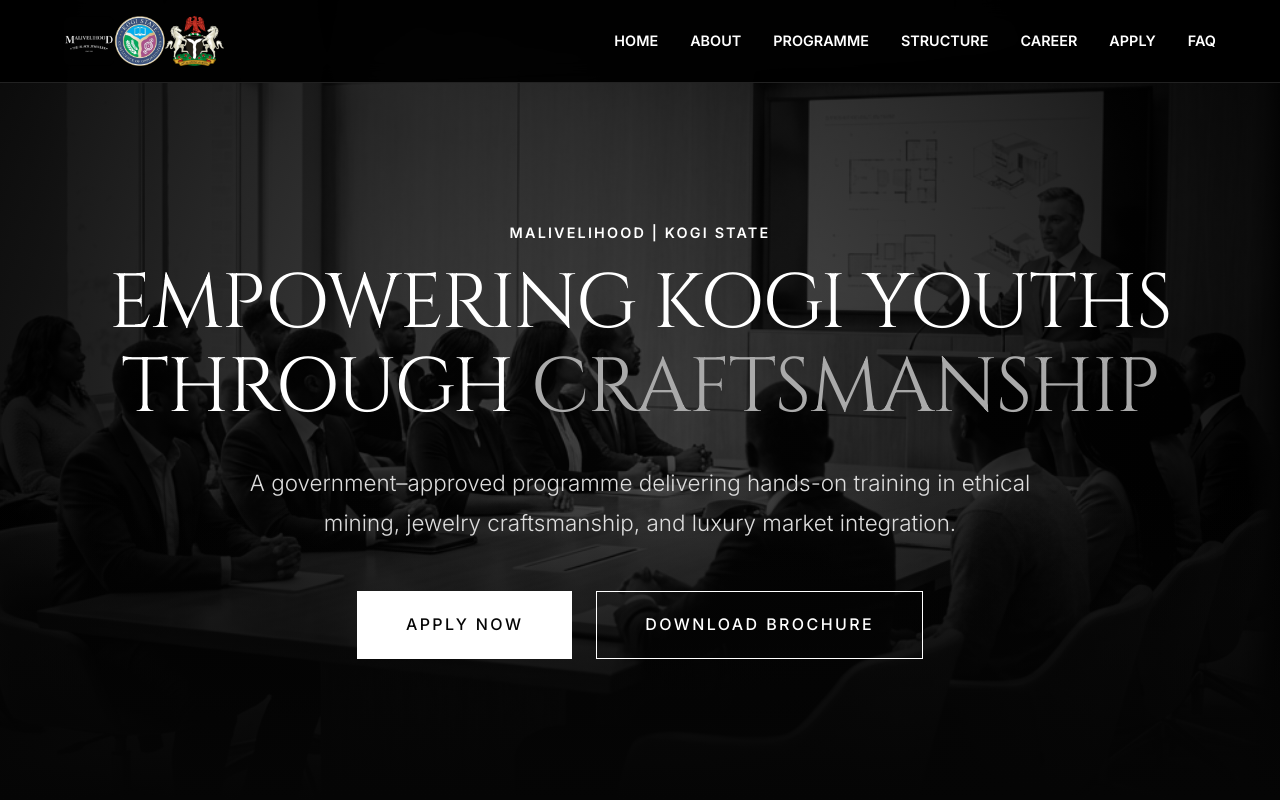
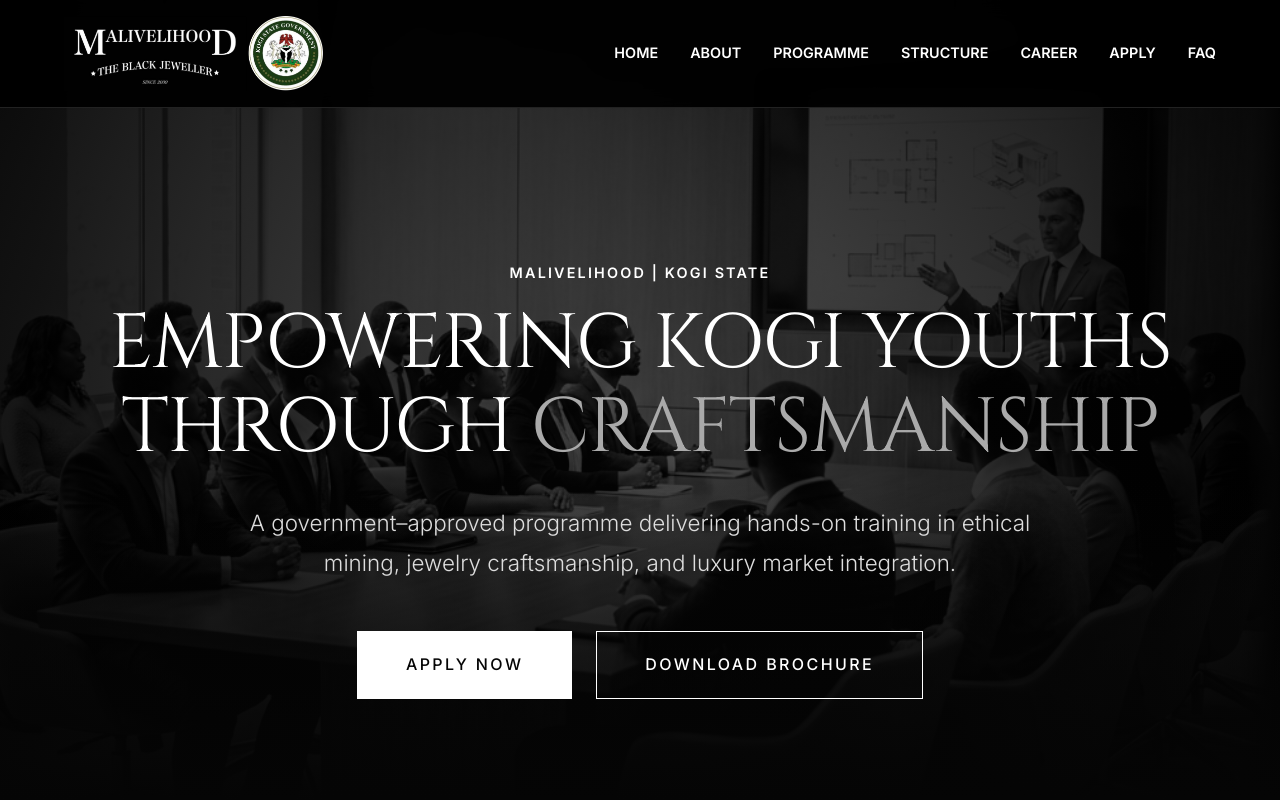
Before and after one commit to pitech01/malivelihood-kogistate, a React (Vite) app: page / in a window 1280 px wide. Shown: the top 800 px of the page. Built offline with nearby package versions, Linux system fonts and the light colour scheme.

Commit message:
logo update

```diff
--- a/src/components/Footer.tsx
+++ b/src/components/Footer.tsx
@@ -1,5 +1,5 @@
 
-import logo from '../assets/logo.png';
+import logo from '../assets/malivelihood_kogi_logo.png';
 
 const Footer = () => {
     return (
@@ -25,7 +25,7 @@ const Footer = () => {
                     {/* Column 1: Brand & Mission */}
                     <div>
                         <div style={{ marginBottom: '1.5rem' }}>
-                            <img src={logo} alt="Malivelihood | Kogi State" style={{ height: '60px', objectFit: 'contain' }} />
+                            <img src={logo} alt="Malivelihood | Kogi State" style={{ height: '90px', objectFit: 'contain' }} />
                         </div>
                         <p style={{ color: '#888', lineHeight: '1.8', marginBottom: '2rem' }}>
                             A pioneering partnership designed to transform the mining and jewelry sector through youth empowerment, ethical practices, and global craftsmanship standards.
--- a/src/components/Hero.tsx
+++ b/src/components/Hero.tsx
@@ -10,7 +10,7 @@ const Hero = () => {
             display: 'flex',
             alignItems: 'center',
             justifyContent: 'center', // Center content for Activizm style
-            paddingTop: '80px',
+            paddingTop: '160px',
             overflow: 'hidden'
         }}>
             {/* Background Image with Slow Zoom (Ken Burns Effect) */}
--- a/src/components/Navbar.tsx
+++ b/src/components/Navbar.tsx
@@ -1,5 +1,5 @@
 import { useState } from 'react';
-import logo from '../assets/logo.png';
+import logo from '../assets/malivelihood_kogi_logo.png';
 
 const Navbar = () => {
   const [isOpen, setIsOpen] = useState(false);
@@ -17,57 +17,33 @@ const Navbar = () => {
   ];
 
   return (
-    <nav style={{
-      position: 'fixed',
-      top: 0,
-      left: 0,
-      width: '100%',
-      backgroundColor: 'rgba(0,0,0,0.95)',
-      backdropFilter: 'blur(10px)',
-      borderBottom: '1px solid #222',
-      zIndex: 1000,
-      padding: '1rem 0'
-    }}>
-      <div className="container" style={{ display: 'flex', justifyContent: 'space-between', alignItems: 'center' }}>
+    <nav className="navbar">
+      <div className="container navbar-container">
         <a href="#" style={{ display: 'flex', alignItems: 'center' }}>
-          <img src={logo} alt="Malivelihood | Kogi State" style={{ height: '50px', objectFit: 'contain' }} />
+          <img src={logo} alt="Malivelihood | Kogi State" className="navbar-logo" />
         </a>
 
         {/* Desktop Menu */}
-        <div className="desktop-menu" style={{ display: 'flex', gap: '2rem' }}>
+        <div className="desktop-menu">
           {navLinks.map((link) => (
-            <a key={link.name} href={link.href} style={{ fontSize: '0.9rem', textTransform: 'uppercase', fontWeight: 600 }}>
+            <a key={link.name} href={link.href}>
               {link.name}
             </a>
           ))}
         </div>
 
         {/* Mobile Toggle */}
-        <div className="mobile-toggle" onClick={toggleMenu} style={{ cursor: 'pointer', display: 'none' }}>
+        <div className="mobile-toggle" onClick={toggleMenu}>
           <div style={{ width: '25px', height: '2px', background: 'white', marginBottom: '5px' }}></div>
           <div style={{ width: '25px', height: '2px', background: 'white', marginBottom: '5px' }}></div>
           <div style={{ width: '25px', height: '2px', background: 'white' }}></div>
         </div>
       </div>
 
-
       {/* Mobile Menu Overlay */}
       {
         isOpen && (
-          <div className="mobile-menu-overlay" style={{
-            position: 'fixed',
-            top: '80px', // Below navbar
-            left: 0,
-            width: '100%',
-            height: 'calc(100vh - 80px)',
-            backgroundColor: 'rgba(0,0,0,0.98)',
-            display: 'flex',
-            flexDirection: 'column',
-            justifyContent: 'center',
-            alignItems: 'center',
-            gap: '2rem',
-            zIndex: 999
-          }}>
+          <div className="mobile-menu-overlay">
             {navLinks.map((link) => (
               <a
                 key={link.name}
--- a/src/components/Preloader.tsx
+++ b/src/components/Preloader.tsx
@@ -1,5 +1,5 @@
 import { useEffect, useState } from 'react';
-import logo from '../assets/logo.png';
+import logo from '../assets/malivelihood_kogi_logo.png';
 
 const Preloader = ({ onComplete }: { onComplete: () => void }) => {
     const [isFading, setIsFading] = useState(false);
@@ -36,7 +36,7 @@ const Preloader = ({ onComplete }: { onComplete: () => void }) => {
                 marginBottom: '2rem',
                 animation: 'pulse 2s infinite ease-in-out'
             }}>
-                <img src={logo} alt="Loading..." style={{ width: '150px', height: 'auto' }} />
+                <img src={logo} alt="Loading..." style={{ width: '250px', height: 'auto' }} />
             </div>
 
             {/* Classic Thin Line Loader */}
--- a/src/index.css
+++ b/src/index.css
@@ -244,3 +244,105 @@ textarea:focus {
     display: none !important;
   }
 }
+
+/* Navbar Responsive overrides */
+.navbar {
+  position: fixed;
+  top: 0;
+  left: 0;
+  width: 100%;
+  background-color: rgba(0, 0, 0, 0.95);
+  backdrop-filter: blur(10px);
+  border-bottom: 1px solid #222;
+  z-index: 1000;
+  padding: 1rem 0;
+  transition: padding 0.3s ease;
+}
+
+.navbar-container {
+  display: flex;
+  justify-content: space-between;
+  align-items: center;
+}
+
+.navbar-logo {
+  height: 75px;
+  object-fit: contain;
+  transition: height 0.3s ease;
+}
+
+.desktop-menu {
+  display: flex;
+  gap: 2rem;
+}
+
+.desktop-menu a {
+  font-size: 0.9rem;
+  text-transform: uppercase;
+  font-weight: 600;
+  position: relative;
+}
+
+/* Underline hover effect for desktop items */
+.desktop-menu a::after {
+  content: '';
+  position: absolute;
+  bottom: -5px;
+  left: 0;
+  width: 0%;
+  height: 2px;
+  background-color: var(--text-color);
+  transition: width 0.3s ease;
+}
+
+.desktop-menu a:hover::after {
+  width: 100%;
+}
+
+.mobile-toggle {
+  cursor: pointer;
+  display: none;
+  /* Hidden by default on desktop */
+}
+
+/* Mobile Menu Overlay Styles */
+.mobile-menu-overlay {
+  position: fixed;
+  top: 110px;
+  /* Default top spacing */
+  left: 0;
+  width: 100%;
+  height: calc(100vh - 110px);
+  background-color: rgba(0, 0, 0, 0.98);
+  display: flex;
+  flex-direction: column;
+  justify-content: center;
+  align-items: center;
+  gap: 2rem;
+  z-index: 999;
+}
+
+/* Mobile Menu Styles */
+@media (max-width: 768px) {
+  .navbar {
+    padding: 0.8rem 0;
+  }
+
+  /* Smaller logo on mobile */
+  .navbar-logo {
+    height: 50px;
+  }
+
+  .desktop-menu {
+    display: none !important;
+  }
+
+  .mobile-toggle {
+    display: block !important;
+  }
+
+  .mobile-menu-overlay {
+    top: 80px;
+    height: calc(100vh - 80px);
+  }
+}
```
Also changed, not shown: src/assets/malivelihood_kogi_logo.png (added).
